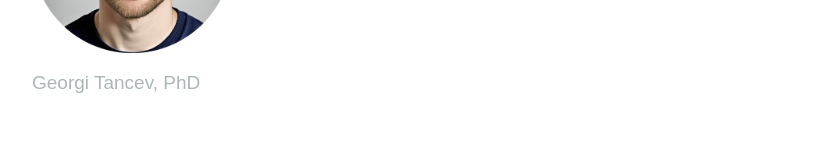
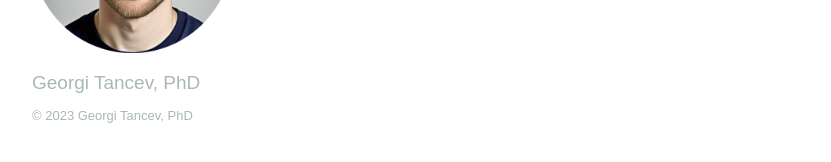
Before and after one commit to gtancev/gtancev.github.io, a Jekyll site: the page built from _pages/thanks.md, in a window 1280 px wide. Shown: the part 662-824 px from the top of the page, without its empty margins (224-1055 px from the left). Built offline with Jekyll 4.4.1, drawn with Linux system fonts in a browser that asks for light colours; nearby versions of some CDN libraries; some web fonts are replaced.

Commit message:
Update footer.html

```diff
--- a/_includes/footer.html
+++ b/_includes/footer.html
@@ -14,10 +14,10 @@
 
 		<p class="footer__text">{{ site.data.settings.footer_settings.footer_tagline }}</p>
 
-<!-- 		<div class="footer__copyright">
+		<div class="footer__copyright">
 			<span>© {{ 'now' | date: "%Y" }} {{ site.data.settings.basic_settings.site_title }}</span>
-			<a href="https://jekyllthemes.io" target="_blank">Jekyll Themes</a>
-		</div> -->
+			<!-- <a href="https://jekyllthemes.io" target="_blank">Jekyll Themes</a> -->
+		</div>
 
 		{% include socials.html %}
 
```
